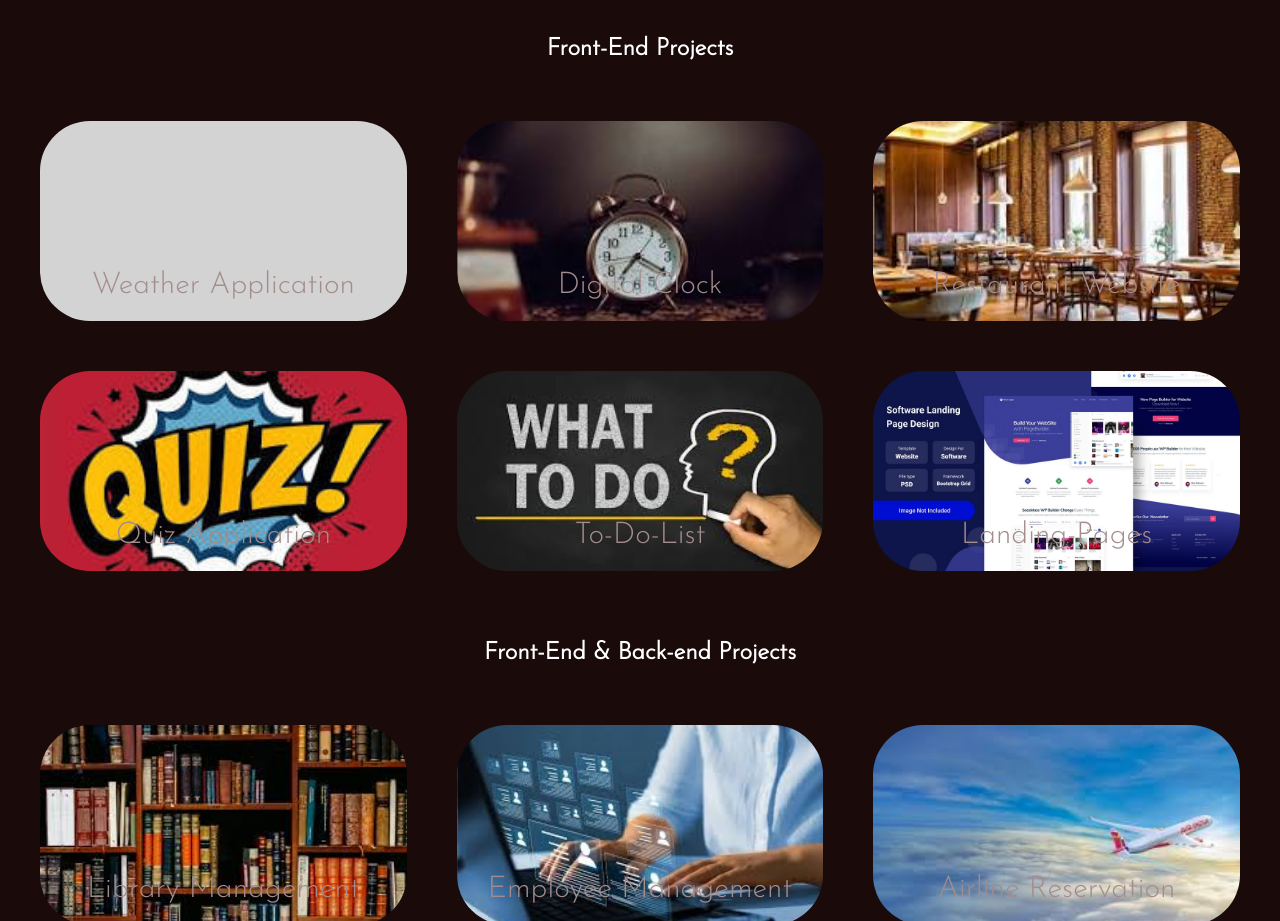
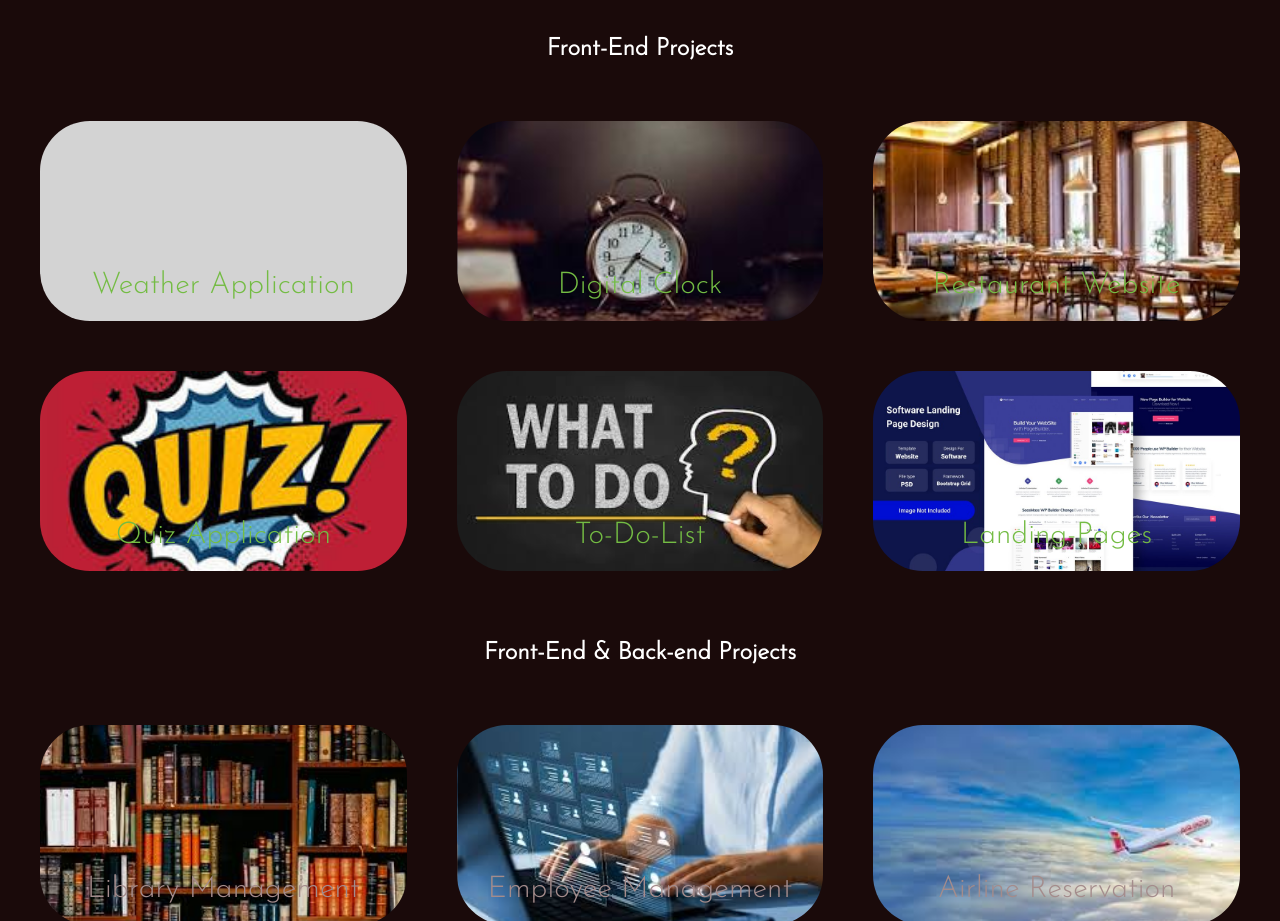
Before and after one commit to Harshavardhan427/My_portfolio, a plain HTML site: page index.html in a window 1280 px wide. Shown: the part 3029-3950 px from the top of the page. Drawn offline with Linux system fonts and the light colour scheme.

Commit message:
updating front end project links

```diff
--- a/index.html
+++ b/index.html
@@ -102,12 +102,12 @@
             <h2>Front-End Projects</h2>
         </div>
         <div class="grid-container">
-            <div class="grid-item grid-item1">Weather Application</div>
-            <div class="grid-item grid-item2">Digital Clock</div>
-            <div class="grid-item grid-item3">Restaurant Website</div>
-            <div class="grid-item grid-item4">Quiz Application</div>
-            <div class="grid-item grid-item5">To-Do-List</div>
-            <div class="grid-item grid-item6">Landing-Pages</div>
+            <div class="grid-item grid-item1"><a href="https://harshavardhan427.github.io/Weather_Web_App/">Weather Application</a></div>
+            <div class="grid-item grid-item2"><a href="https://harshavardhan427.github.io/Digital_clock/">Digital Clock</a></div>
+            <div class="grid-item grid-item3"><a href="https://harshavardhan427.github.io/Restaurant_websiter/">Restaurant Website</a></div>
+            <div class="grid-item grid-item4"><a href="https://harshavardhan427.github.io/Quiz_Web_app/">Quiz Application</a></div>
+            <div class="grid-item grid-item5"><a href="https://harshavardhan427.github.io/To-Do-List/">To-Do-List</a></div>
+            <div class="grid-item grid-item6"><a href="https://harshavardhan427.github.io/Santorini_Landing_page/">Landing-Pages</a></div>
         </div>
 
         <div class="front-end">
--- a/style.css
+++ b/style.css
@@ -249,6 +249,11 @@ h2 {
     color: #150303;
 }
 
+.grid-item a{
+    text-decoration: none;
+    color:#74bc44;
+}
+
 /* Individual Grid Item Backgrounds */
 .grid-item1 { background-image: url(Images/weather.jpeg); }
 .grid-item2 { background-image: url(Images/clock.jpeg); }
```
